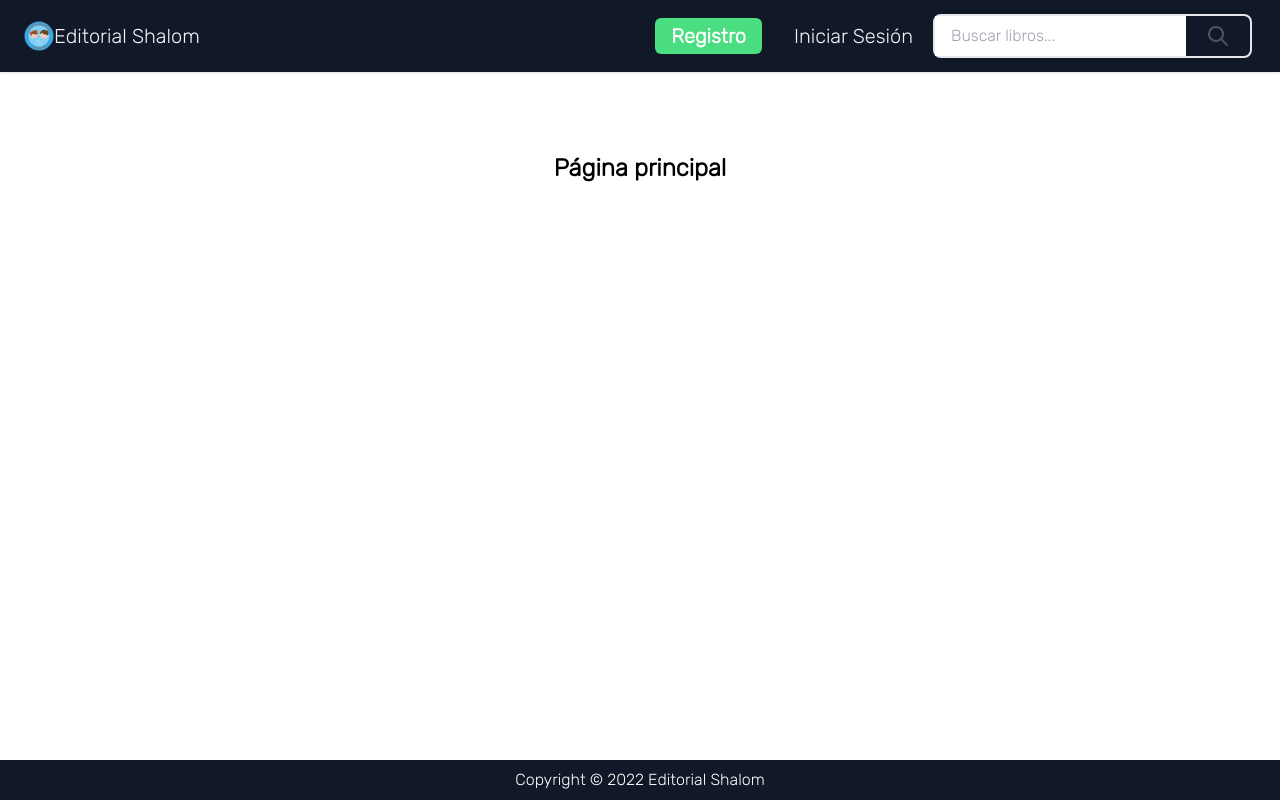
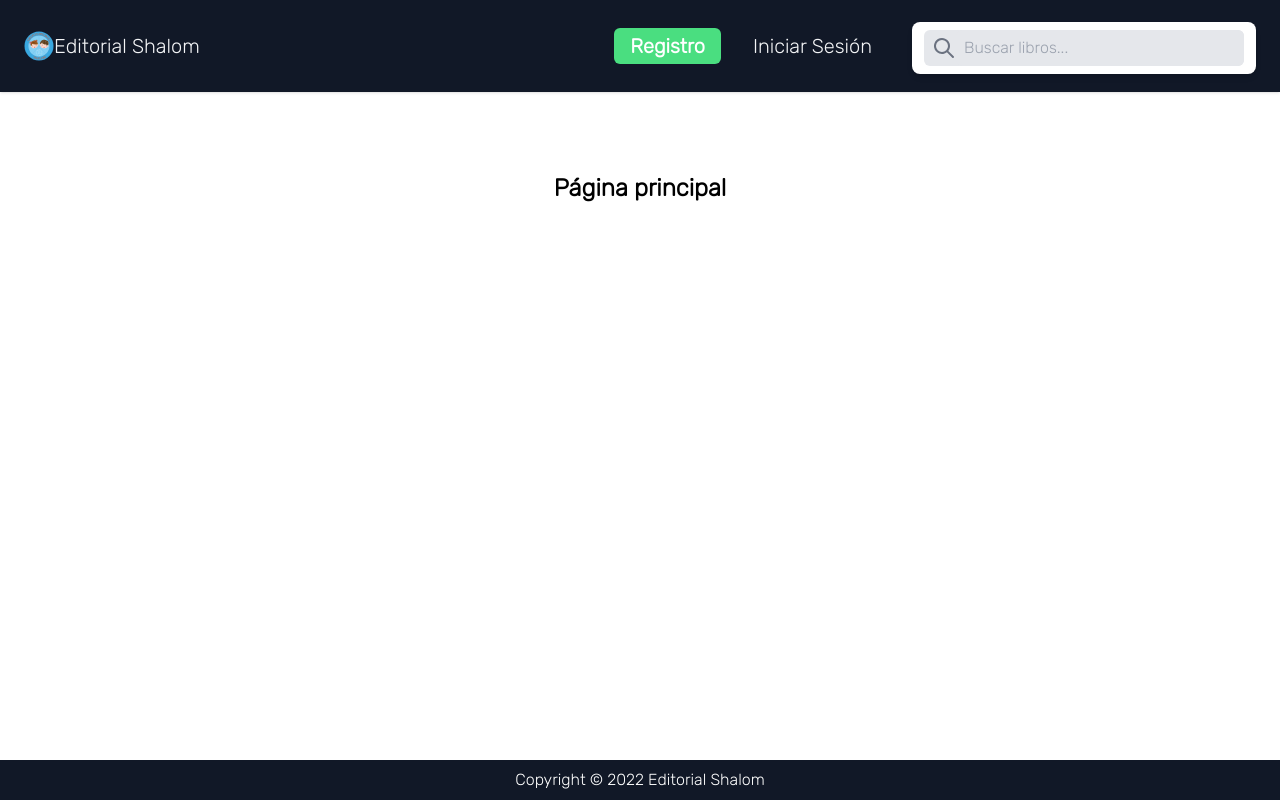
Before and after one commit to Natsume-197/Editorial-Shalom, a Vue app in the folder Frontend/: page / in a window 1280 px wide. Built offline with nearby package versions, Linux system fonts and the light colour scheme.

Commit message:
Better search bar

```diff
--- a/Frontend/package.json
+++ b/Frontend/package.json
@@ -14,6 +14,7 @@
     "flowbite-vue": "^0.0.6",
     "pinia": "^2.0.13",
     "pinia-plugin-persistedstate": "^1.5.1",
+    "v-click-outside": "^3.2.0",
     "vue": "^3.2.33",
     "vue-recaptcha": "^2.0.3",
     "vue-router": "^4.0.14",
--- a/Frontend/src/components/NavBar.vue
+++ b/Frontend/src/components/NavBar.vue
@@ -36,7 +36,7 @@
           >{{ link.name }}</router-link
         >
       </div>
-      <div class="px-1">
+      <div class="px-6">
         <SearchBar/>
       </div>
 
@@ -59,6 +59,7 @@ const isAuth = computed(() => store.isLoggedIn)
 const user = computed(() => store.userInfo)
 
 const toast = useToast()
+
 
 const logout = () => {
   api
--- a/Frontend/src/components/SearchBar.vue
+++ b/Frontend/src/components/SearchBar.vue
@@ -1,48 +1,94 @@
 <template>
   <form @submit="getData">
-  <div class="flex items-center justify-center">
-    <div class="flex border-2 rounded-lg">
-      <input
-        type="text"
-        class="px-4 py-2 w-50 text-black focus:outline-none"
-        placeholder="Buscar libros..."
-        v-model="query"
-      />
-      <button class="flex items-center justify-center px-5 rounded-lg">
+    <div class="x-4 py-2 w-80 h-16">
+      <div class="flex-1">
+        <div class="absolute">
+          <div class="bg-white shadow-md rounded-lg px-3 py-2 mb-4">
+            <div class="flex items-center bg-gray-200 rounded-md">
+              <div class="pl-2">
                 <svg
-          class="w-6 h-6 text-gray-600 rounded-lg"
-          fill="currentColor"
+                  class="fill-current text-gray-500 w-6 h-6"
                   xmlns="http://www.w3.org/2000/svg"
                   viewBox="0 0 24 24"
                 >
                   <path
+                    class="heroicon-ui"
                     d="M16.32 14.9l5.39 5.4a1 1 0 0 1-1.42 1.4l-5.38-5.38a8 8 0 1 1 1.41-1.41zM10 16a6 6 0 1 0 0-12 6 6 0 0 0 0 12z"
                   />
                 </svg>
-      </button>
+              </div>
+              <input
+                class="w-full rounded-md bg-gray-200 text-gray-700 leading-tight focus:outline-none py-2 px-2"
+                id="search"
+                type="text"
+                placeholder="Buscar libros..."
+                v-model="query"
+              />
+            </div>
+            <div class="text-sm w-80">
+              <div
+                class="flex justify-start cursor-pointer text-gray-700 hover:text-blue-400 hover:bg-blue-100 rounded-md px-2 py-2 my-2"
+                v-for="(item, index) in bookArray"
+              >
+                <span class="bg-green-400 h-2 w-2 m-2 rounded-full"></span>
+                <div
+                  @click="itemClicked(item)"
+                  class="flex-grow font-medium px-2"
+                >
+                  {{ item.advice }}
+                </div>
+                <div class="text-sm font-normal text-gray-500 tracking-wide">
+                  Infantil
+                </div>
+              </div>
+            </div>
+          </div>
+        </div>
       </div>
     </div>
   </form>
 </template>
 
 <script>
+import axios from "axios";
+import router from "../router";
+
 export default {
   data() {
     return {
-        query: null
+      query: null,
+      limit: 5,
+      bookArray: [],
+    };
+  },
+  methods: {
+    itemClicked(item) {
+      console.log(item);
+      router.push("/libro/" + item.id);
+    },
+    resultQuery() {
+      if (this.query.trim()) {
+        axios
+          .get(`https://api.adviceslip.com/advice/search/${this.query}`)
+          .then((response) => {
+            if (response.data.slips) {
+              var bookArray = response.data.slips.slice(0, this.limit);
+              this.bookArray = bookArray;
+            } else {
+              this.bookArray = [];
+            }
+          });
       }
     },
+  },
   watch: {
-    // whenever query changes, this function will run
-    query(newQuery, oldQuery) {
-        this.getData()
+    query(val) {
+      if (val) {
+        this.resultQuery();
+      } else {
+        this.bookArray = null;
       }
     },
-
-  methods: {
-    async getData(){
-        console.log(this.query)
-    }
-  }
-}
+  },
+};
 </script>
--- a/Frontend/src/main.js
+++ b/Frontend/src/main.js
@@ -7,6 +7,7 @@ import Toast from 'vue-toastification'
 import 'vue-toastification/dist/index.css'
 import 'animate.css'
 import './assets/tailwind.css'
+import vco from "v-click-outside";
 
 const pinia = createPinia()
 pinia.use(piniaPluginPersistedstate)
@@ -19,4 +20,5 @@ createApp(App)
     maxToasts: 3,
     newestOnTop: true
   })
+  .use(vco)
   .mount('#app')
```
Also changed, not shown: 1 other file (tests, documents, lock files or other folders). Lines whose indentation alone changed are shown as unchanged.
